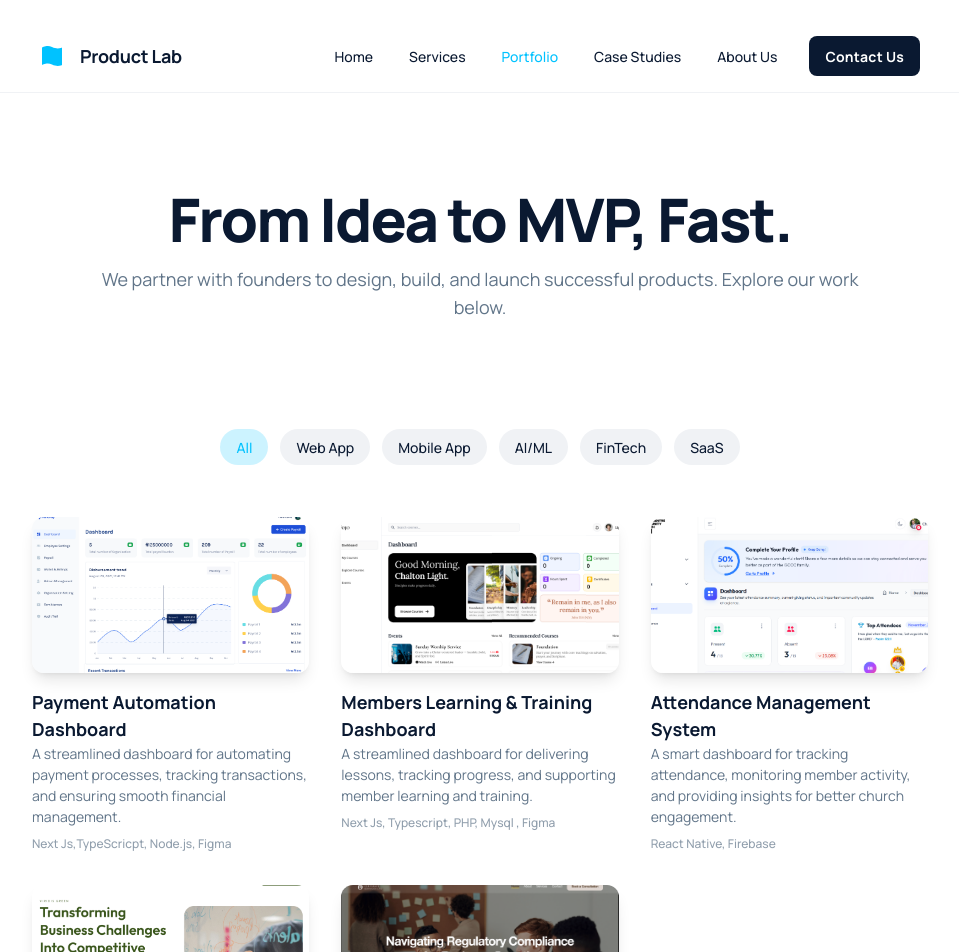
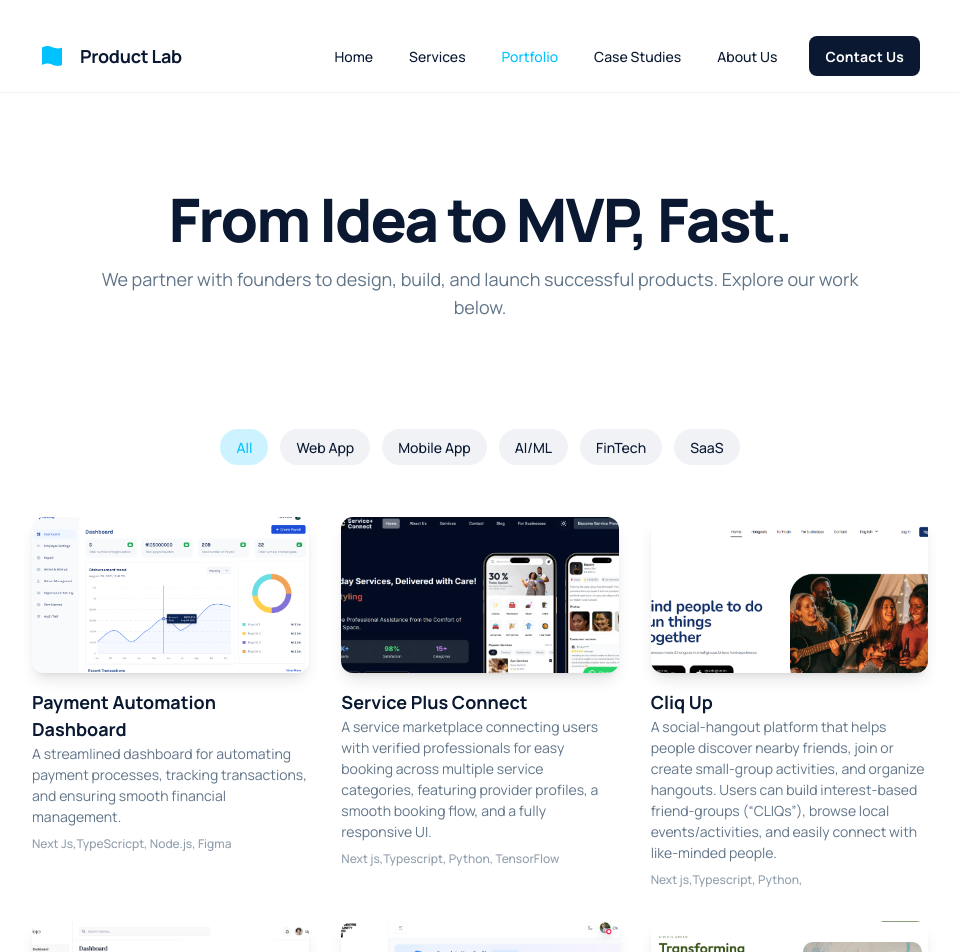
Before and after one commit to opeyemipeter1759/trespark-lab, a React (Vite) app: page /portfolio in a window 1280 px wide. Shown: the top 952 px of the page, without its empty margins (160-1119 px from the left). Built offline with nearby package versions, Linux system fonts and the light colour scheme.

Commit message:
fix some changes

```diff
--- a/pages/PortfolioPage.tsx
+++ b/pages/PortfolioPage.tsx
@@ -7,6 +7,8 @@ const fojoImg = new URL('../components/assests/fojo.png', import.meta.url).href;
 const gccImg = new URL('../components/assests/gcc.png', import.meta.url).href;
 const virImg = new URL('../components/assests/vir.png', import.meta.url).href;
 const lushImg = new URL('../components/assests/lush.png', import.meta.url).href;
+const spcImg = new URL('../components/assests/spc.png', import.meta.url).href;
+const cliqImg = new URL('../components/assests/cliq.png', import.meta.url).href;
 
 const PortfolioPage: React.FC = () => {
   const filters = ["All", "Web App", "Mobile App", "AI/ML", "FinTech", "SaaS"];
@@ -36,6 +38,22 @@ const PortfolioPage: React.FC = () => {
       categories: ["FinTech", "Web App","Mobile App"],
       image: sparkImg,
       link: "https://www.sparkpayhq.com/"
+    },
+     {
+      title: "Service Plus Connect",
+      desc: "A service marketplace connecting users with verified professionals for easy booking across multiple service categories, featuring provider profiles, a smooth booking flow, and a fully responsive UI.",
+      tags: "Next js,Typescript, Python, TensorFlow",
+      categories: ["Web App"],
+      image: spcImg,
+      link: "https://www.lushcorporate.co.uk/"
+    },
+     {
+      title: "Cliq Up",
+      desc: "A social-hangout platform that helps people discover nearby friends, join or create small-group activities, and organize hangouts. Users can build interest-based friend-groups (“CLIQs”), browse local events/activities, and easily connect with like-minded people.",
+      tags: "Next js,Typescript, Python,",
+      categories: ["Web App"],
+      image: cliqImg,
+      link: "https://www.lushcorporate.co.uk/"
     },
     {
       title: "Members Learning & Training  Dashboard",
--- a/pages/ProductPage.tsx
+++ b/pages/ProductPage.tsx
@@ -1,4 +1,4 @@
-import React from 'react';
+import React, { useEffect } from 'react';
 import { useLocation, Link } from 'react-router-dom';
 import { ArrowLeft, CheckCircle, ExternalLink } from 'lucide-react';
 import Testimonials from '../components/Testimonials';
@@ -6,6 +6,13 @@ import Testimonials from '../components/Testimonials';
 const ProductPage: React.FC = () => {
   const location = useLocation();
   const { project } = location.state;
+
+  // Ensure we start at the top when this page mounts (fixes preserved scroll position on navigation)
+  useEffect(() => {
+    if (typeof window !== 'undefined') {
+      window.scrollTo({ top: 0, left: 0, behavior: 'auto' });
+    }
+  }, []);
 
   if (!project) {
     return <div>Project not found</div>;
```
Also changed, not shown: components/assests/cliq.png (added), components/assests/spc.png (added), vercel.json (added).
